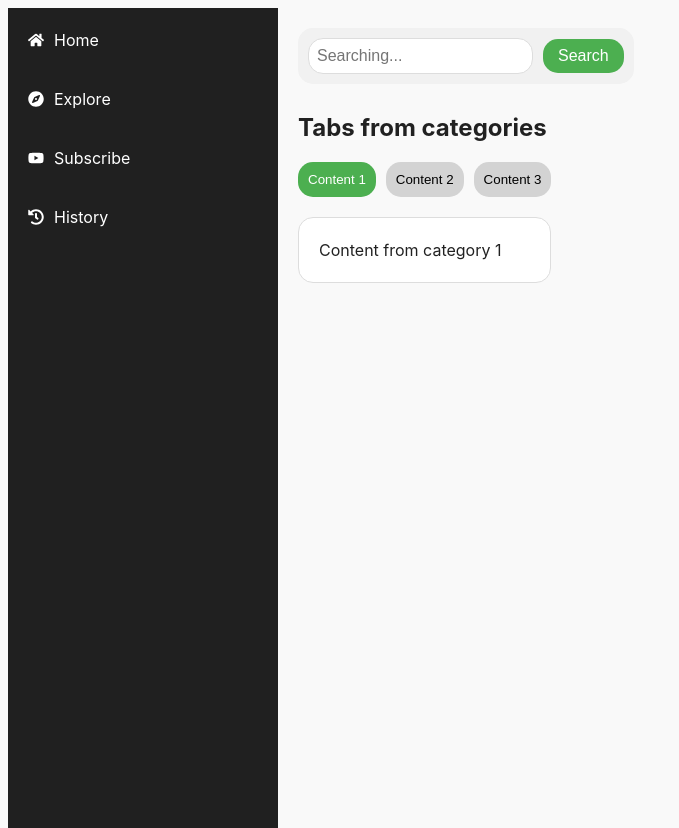
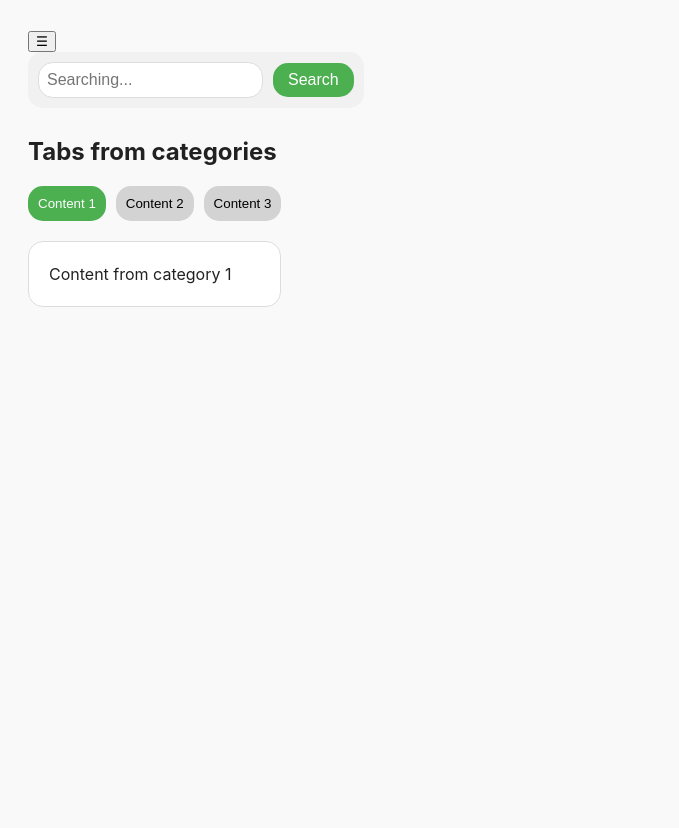
Before and after one commit to Aokemi/clone_youtube, a React (Vite) app: page / in a window 1280 px wide. Shown: the whole page, without its empty margins (0-679 px from the left). Built offline with nearby package versions, Linux system fonts and the light colour scheme.

Commit message:
Implemented the burger menu

```diff
--- a/src/App.jsx
+++ b/src/App.jsx
@@ -1,26 +1,33 @@
-import React from "react";
+import React, { useState } from "react";
 import Tabs from "./Components/Tabs";
 import Sidebar from "./Components/Sidebar";
 import './index.css';
 import SearchBar from "./Components/Searchbar";
+import BurgerMenu from "./Components/BurgerMenu";
 
 
 function App() {
+
+  const [isSidebarOpen, setIsSidebarOpen] = useState(false)
 
   const handleSearch = (search) => {
     console.log("Searching done : ", search) // Searching is done there
   }
 
+  const toggleSidebar = () => {
+    setIsSidebarOpen(!isSidebarOpen);
+  }
+
   return (
     <div className="app-container">
 
-      <Sidebar />
-
+      {isSidebarOpen && <Sidebar />}
 
       <div className="main-content">
 
         <header className="header">
-          <SearchBar onSearch={handleSearch} />
+            <BurgerMenu toggleSidebar={toggleSidebar} />
+            <SearchBar onSearch={handleSearch} />
         </header>
 
         <h1> Tabs from categories </h1>
```
